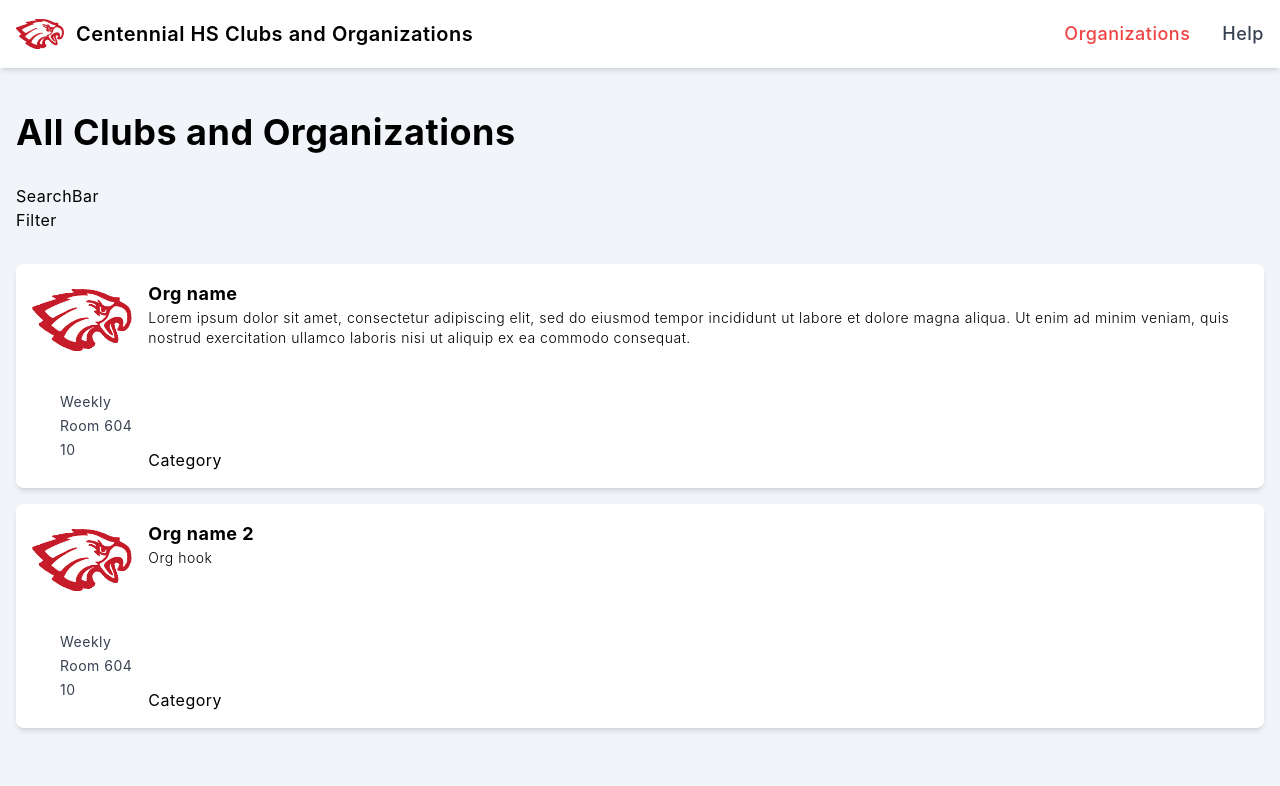
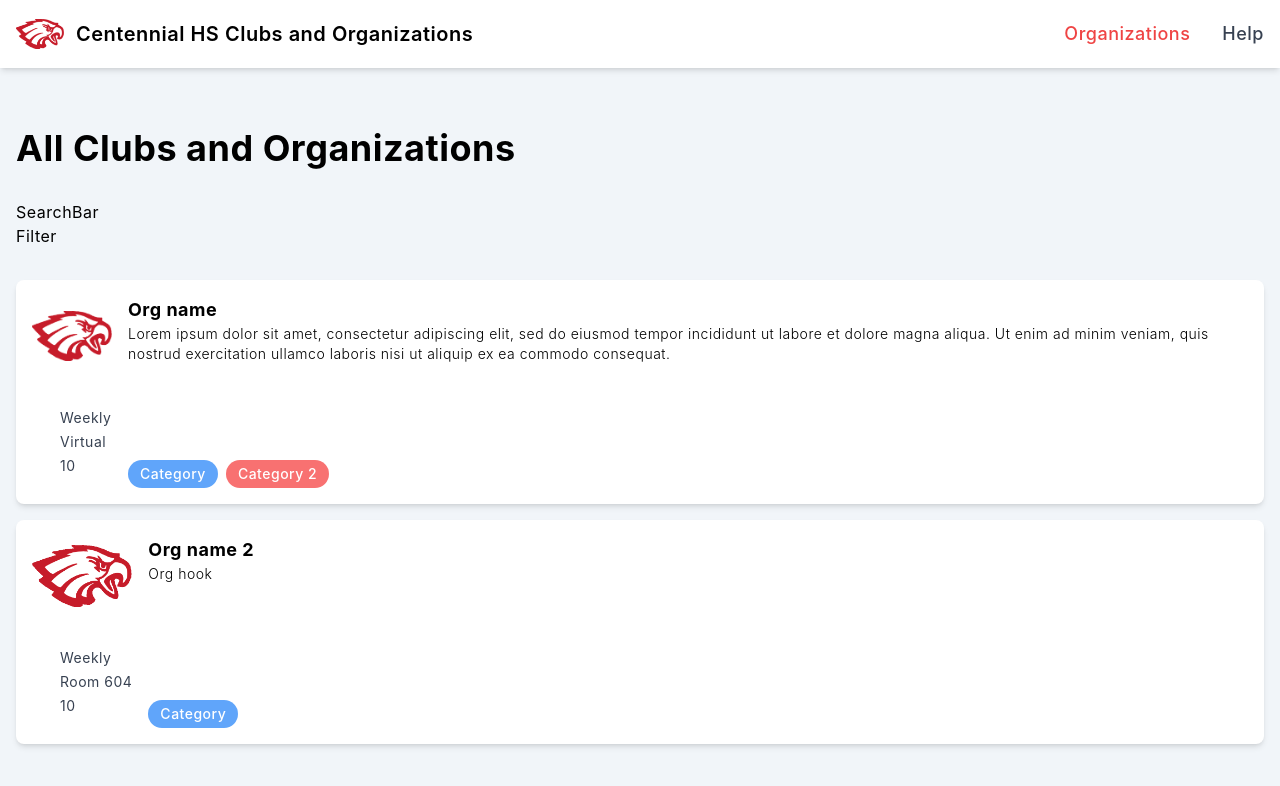
Before and after one commit to jtcheng26/chs-clubs-app, a Next.js app: page / in a window 1280 px wide. Shown: the top 786 px of the page. Built offline with nearby package versions, Linux system fonts and the light colour scheme; some icons are missing.

Commit message:
Fix category component

```diff
--- a/components/home/cardList/card/components/Category.tsx
+++ b/components/home/cardList/card/components/Category.tsx
@@ -6,8 +6,6 @@ interface CategoryProps {
     selected: boolean
     onClick: () => void
 }
-
-
 
 export default function Category({
     name,
@@ -22,5 +20,15 @@ export default function Category({
     } else {
         className = defaultColor
     }
-    return <button className={className}>Category</button>
+    return (
+        <button
+            className={
+                className +
+                ' py-1 px-3 text-sm rounded-full text-white hover:bg-opacity-80 font-medium'
+            }
+            onClick={onClick}
+        >
+            {name}
+        </button>
+    )
 }
--- a/components/home/cardList/card/index.tsx
+++ b/components/home/cardList/card/index.tsx
@@ -45,7 +45,7 @@ export default function Card({ org }: CardProps) {
                     <Description>{org.hook}</Description>
                 </div>
                 <div className="flex-grow" />
-                <div className="flex flex-row">
+                <div className="flex flex-row space-x-2">
                     {org.categories.map((category) => (
                         <Category
                             key={category.id}
--- /dev/null
+++ b/components/home/cardList/hooks/useTagFilter.ts
@@ -0,0 +1,10 @@
+import { Org } from '@prisma/client'
+
+/* Return orgs that include a tag in the `tags` set. */
+export default function useTagFilter(orgs: Org[], tags: Set<number>) {
+    return orgs.filter((org) => {
+        return org.categories.reduce((a, b) => {
+            return a || tags.has(b.id)
+        }, false)
+    })
+}
--- a/pages/index.tsx
+++ b/pages/index.tsx
@@ -21,7 +21,7 @@ export default function Home({ orgs }: HomeProps) {
             <div className="fixed top-0 left-0 right-0">
                 <NavBar currentPage={Pages.HOME} />
             </div>
-            <div className="mt-20">
+            <div className="mt-24">
                 <Page>
                     <PageHeader>All Clubs and Organizations</PageHeader>
                     <div>
@@ -56,7 +56,7 @@ export async function getServerSideProps() {
             description: 'Org description',
             meetDay: 'Monday',
             meetFreq: 'Weekly',
-            meetLocation: 'Room 604',
+            meetLocation: 'Virtual',
             links: ['/', '/help'],
             email: 'abcdefg@gmail.com',
             sponsors: [
@@ -73,7 +73,12 @@ export async function getServerSideProps() {
                 {
                     id: 3,
                     name: 'Category',
-                    color: '#26f',
+                    color: 'bg-blue-400',
+                },
+                {
+                    id: 4,
+                    name: 'Category 2',
+                    color: 'bg-red-400',
                 },
             ],
         },
@@ -103,7 +108,7 @@ export async function getServerSideProps() {
                 {
                     id: 7,
                     name: 'Category',
-                    color: '#26f',
+                    color: 'bg-blue-400',
                 },
             ],
         },
--- a/styles/globals.css
+++ b/styles/globals.css
@@ -13,4 +13,4 @@ body {
     background-color: #f1f5f9;
 }
 
-@import url('https://fonts.googleapis.com/css2?family=Inter:wght@300;400;500;700;800;900&display=swap');
+@import url('https://fonts.googleapis.com/css2?family=Inter:wght@100;200;300;400;500;600;700;800;900&display=swap');
```
